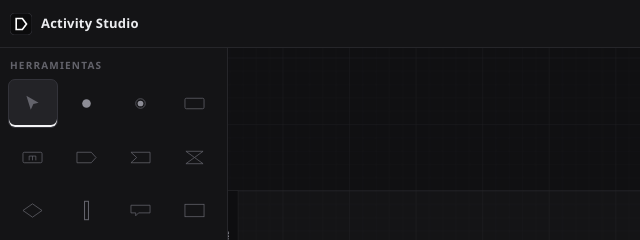
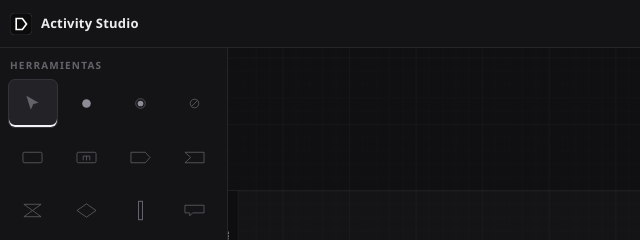
Before and after one commit to mbrianp05/activity-diagram-studio, a website with bundled scripts: page index.html in a window 1280 px wide. Shown: the top 240 px of the page, 0-640 px from the left. Built offline with nearby package versions, Linux system fonts and the light colour scheme.

Commit message:
Añade el punto muerto a la paleta de herramientas

```diff
--- a/index.html
+++ b/index.html
@@ -90,6 +90,11 @@
             <svg viewBox="0 0 44 24">
               <circle cx="22" cy="12" r="10" />
               <circle cx="22" cy="12" r="6" class="dot" />
+            </svg></button></li>
+        <li><button class="tool" data-tool="stop" data-shape="stop" title="Punto muerto (P)" aria-label="Punto muerto">
+            <svg viewBox="0 0 44 24">
+              <circle cx="22" cy="12" r="9" />
+              <path d="M15.6 18.4 28.4 5.6" />
             </svg></button></li>
         <li><button class="tool" data-tool="activity" data-shape="activity" title="Acción (A)" aria-label="Acción">
             <svg viewBox="0 0 44 28">
```
